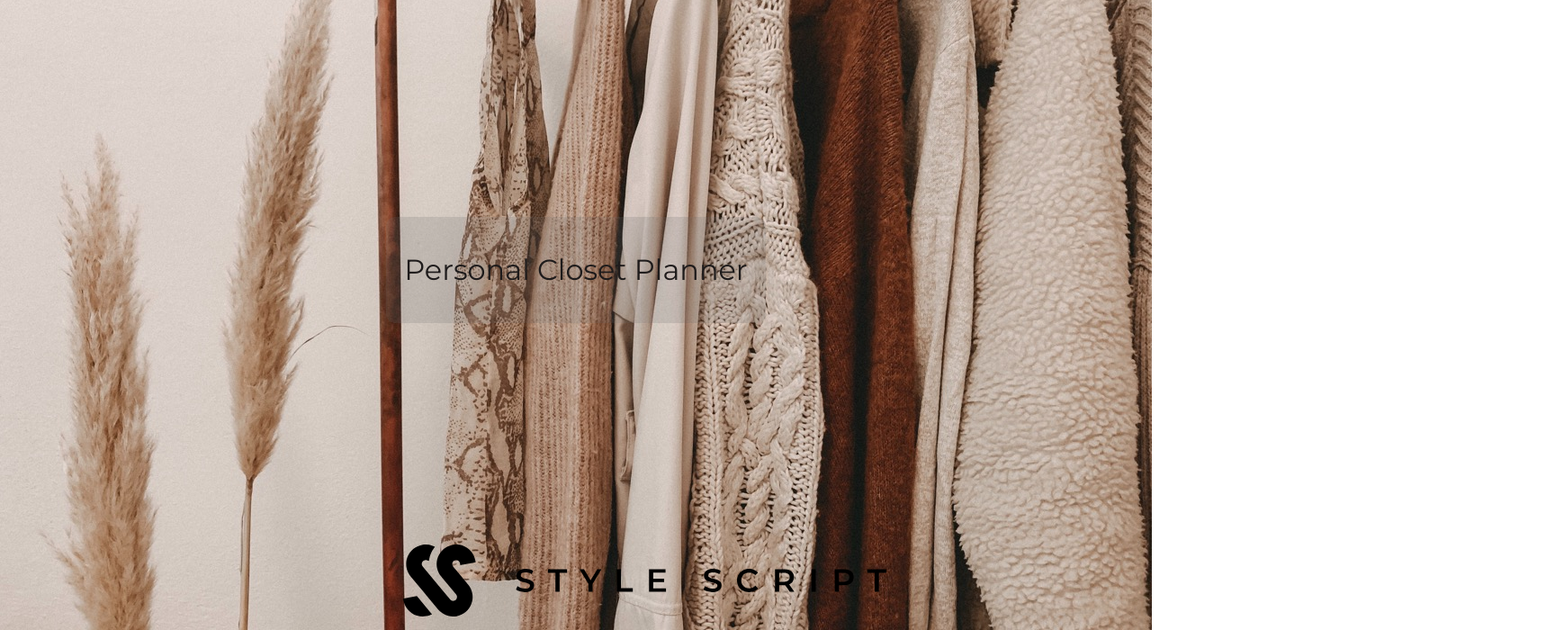
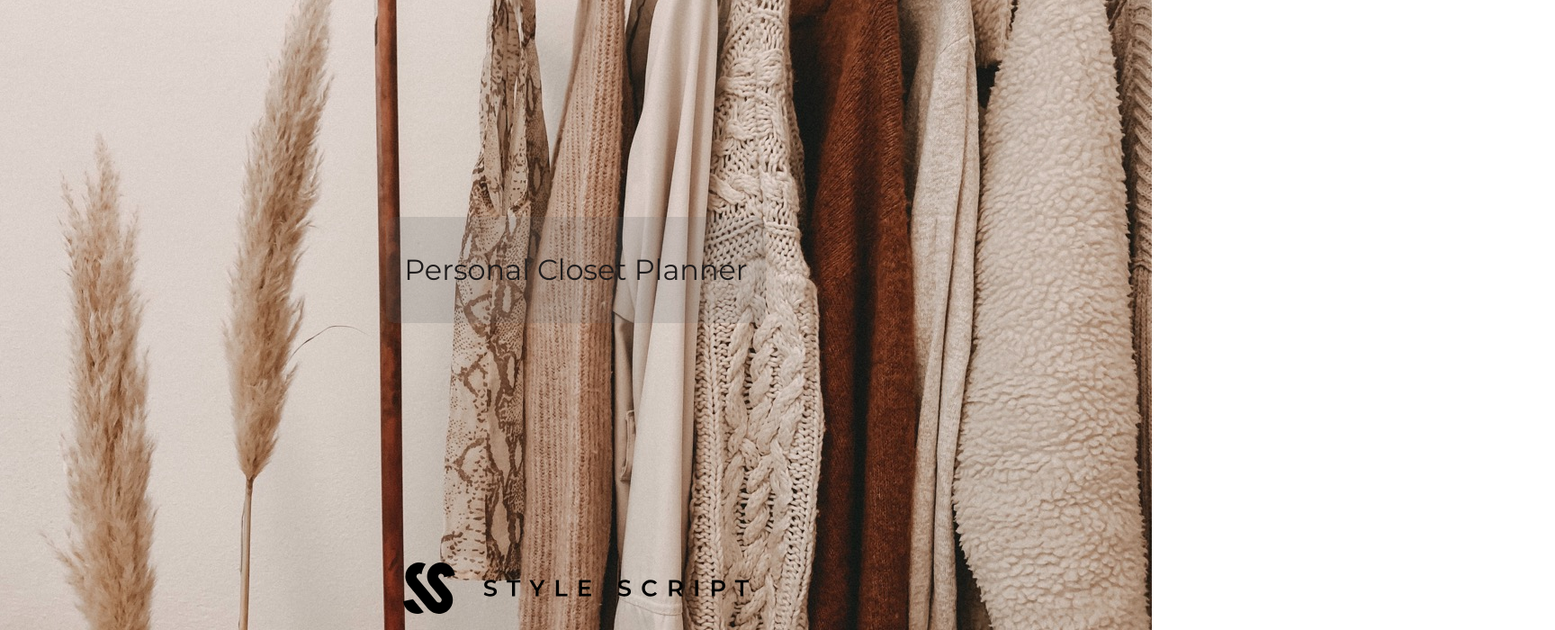
Before and after one commit to jsguillotte/StyleScript-client, a React (Vite) app: page / in a window 1280 px wide. Shown: the part 100-800 px from the top of the page at 90% size, 1728 px wide, since content can reach past the window. Built offline with nearby package versions, Linux system fonts and the light colour scheme; what @devexpress/dx-react-scheduler-material-ui would draw is missing.

Commit message:
home page backgtround-image position

```diff
--- a/src/App.css
+++ b/src/App.css
@@ -448,16 +448,18 @@ ol {
 }
 
 .homePage {
+
   background-image: url("../public/images/Horizontal-logo.svg");
-  margin: 0;
   padding: 0;
-  height: 80px;
-  width: 100vw;
+  height: 70px;
+  width: 30%;
   background-repeat: no-repeat;
   position: absolute;
-  bottom: 15px;
-  left: 35vw;
   z-index: 5;
+  bottom: 5px;
+  left: 50%;
+  transform: translateX(-50%);
+
 }
 
 .nav-logo {
--- a/src/Components/Navbar/index.jsx
+++ b/src/Components/Navbar/index.jsx
@@ -31,6 +31,8 @@ function CustomNavbar() {
         <Link to="/calendar" className='link'>
           Calendar
         </Link>
+      </div>
+      <div>
         <Link to="/clothing" className='link'>
           My Closet
         </Link>
```
